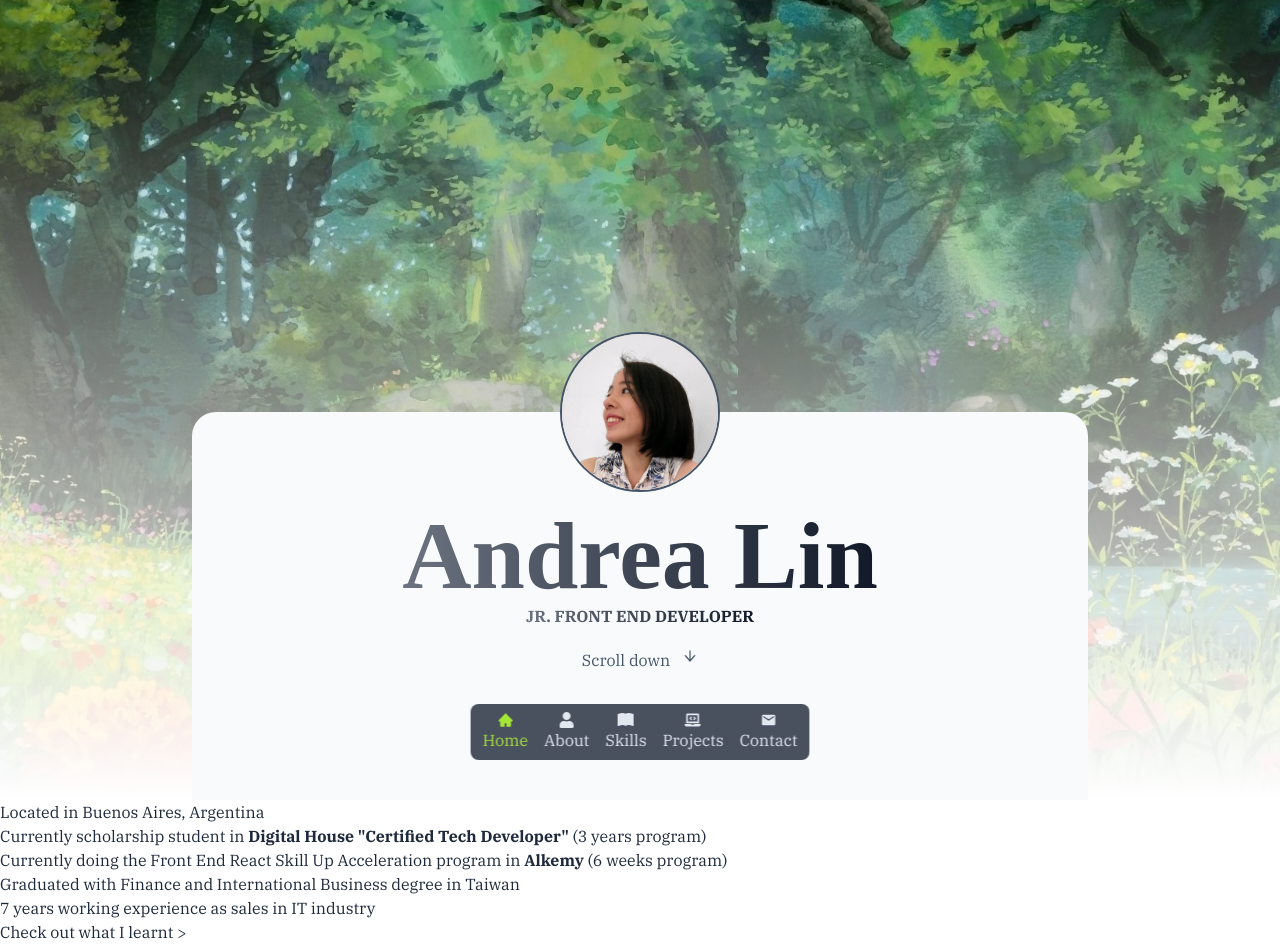
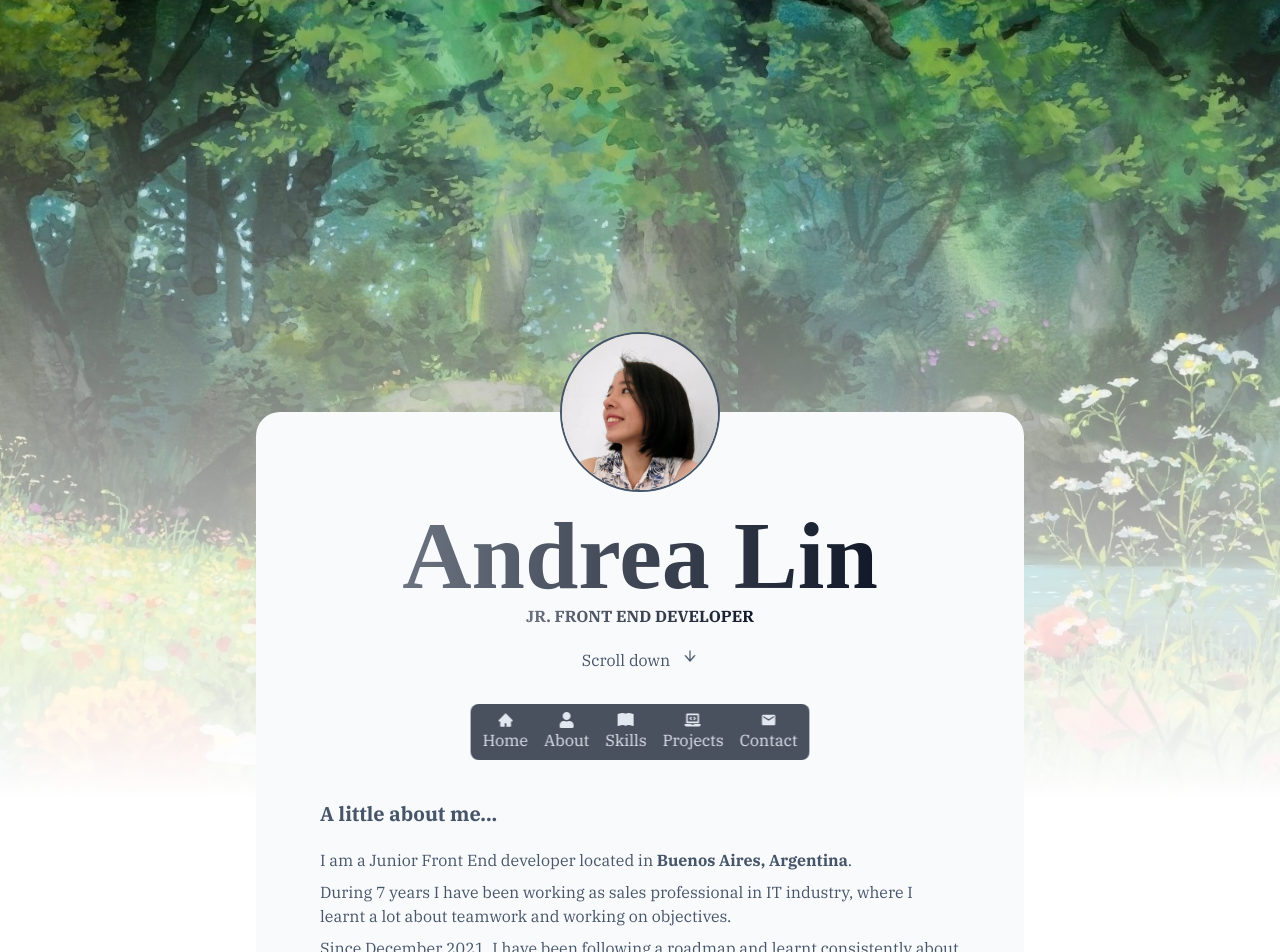
Before and after one commit to Moonriz-ar/portfolio, a React (Create React App) app: page / in a window 1280 px wide. Shown: the top 952 px of the page. Built offline with nearby package versions, Linux system fonts and the light colour scheme; a web font is replaced by a local one.

Commit message:
About.js - set up about page

```diff
--- a/src/App.js
+++ b/src/App.js
@@ -9,7 +9,7 @@ import Footer from "./components/Footer";
 
 function App() {
   return (
-    <div className="font-ibm text-sm sm:text-base scroll-smooth text-slate-800">
+    <div className="font-ibm text-sm sm:text-base scroll-smooth text-slate-600">
       <Nav />
       <Hero />
       <About />
--- a/src/components/about/About.js
+++ b/src/components/about/About.js
@@ -2,26 +2,24 @@ import React from "react";
 
 function About() {
   return (
-    <section id="user" className="min-h-screen">
-      <ul>
-        <li>Located in Buenos Aires, Argentina</li>
-        <li>
-          Currently scholarship student in{" "}
-          <span className="font-bold ">
-            Digital House "Certified Tech Developer"
-          </span>{" "}
-          (3 years program)
-        </li>
-        <li>
-          Currently doing the Front End React Skill Up Acceleration program in{" "}
-          <span className="font-bold">Alkemy</span> (6 weeks program)
-        </li>
-        <li>
-          Graduated with Finance and International Business degree in Taiwan
-        </li>
-        <li>7 years working experience as sales in IT industry</li>
-      </ul>
-      <button>Check out what I learnt {` >`}</button>
+    <section
+      id="user"
+      className="w-full sm:max-w-3xl px-5 sm:px-16 pb-12 rounded-b-3xl flex flex-col bg-slate-50 mx-auto space-y-2"
+    >
+      <h3 className="text-xl font-bold pb-3">A little about me...</h3>
+      <p>
+        I am a Junior Front End developer located in{" "}
+        <b>Buenos Aires, Argentina</b>.
+      </p>
+      <p>
+        During 7 years I have been working as sales professional in IT industry,
+        where I learnt a lot about teamwork and working on objectives.
+      </p>
+      <p>
+        Since December 2021, I have been following a roadmap and learnt
+        consistently about front end web development, and when the site comes
+        together it is the best feeling!
+      </p>
     </section>
   );
 }
--- a/src/components/about/Hero.js
+++ b/src/components/about/Hero.js
@@ -5,10 +5,10 @@ function Hero() {
   return (
     <section
       id="hero"
-      className="bg-about-background bg-cover text-slate-600 min-h-screen bg-fixed"
+      className="bg-about-background bg-cover min-h-screen bg-fixed"
     >
       <div className="min-h-screen bg-gradient-to-t from-white flex flex-col justify-end items-center">
-        <div className="w-full sm:max-w-4xl px-5 pt-24 pb-32 sm:pb-32 rounded-t-3xl flex flex-col items-center bg-slate-50 relative">
+        <div className="w-full sm:max-w-3xl px-5 pt-24 pb-32 rounded-t-3xl flex flex-col items-center bg-slate-50 relative">
           <img
             src="/img/profile.jpg"
             alt="profile"
@@ -18,7 +18,7 @@ function Hero() {
           <h1 className="font-square text-5xl font-bold  text-transparent md:text-8xl bg-clip-text bg-gradient-to-r from-gray-500  to-gray-900">
             Andrea Lin
           </h1>
-          <h3 className="uppercase font-bold  text-transparent bg-clip-text bg-gradient-to-r from-gray-500  to-gray-900 mb-5">
+          <h3 className="uppercase font-bold text-transparent bg-clip-text bg-gradient-to-r from-gray-500  to-gray-900 mb-5">
             Jr. Front End Developer
           </h3>
 
--- a/src/components/nav/Nav.js
+++ b/src/components/nav/Nav.js
@@ -1,5 +1,4 @@
 import React from "react";
-import { useState } from "react";
 
 import { AiFillHome } from "react-icons/ai";
 import { FaUser } from "react-icons/fa";
@@ -8,14 +7,9 @@ import { FaLaptopCode } from "react-icons/fa";
 import { MdEmail } from "react-icons/md";
 
 const Nav = () => {
-  const [activeNav, setActiveNav] = useState("#hero");
-
   return (
     <nav className="flex bg-slate-900/75 max-w-fit px-3 py-2 z-10 fixed text-slate-200 bottom-3 sm:bottom-10 left-1/2 -translate-x-1/2 rounded-lg backdrop-blur-sm space-x-4">
-      <a
-        href="#hero"
-        className="flex flex-col items-center hover:text-white text-lime-400"
-      >
+      <a href="#hero" className="flex flex-col items-center hover:text-white">
         <AiFillHome />
         <p>Home</p>
       </a>
```
Also changed, not shown: public/img/skills-background.jpg (added).
